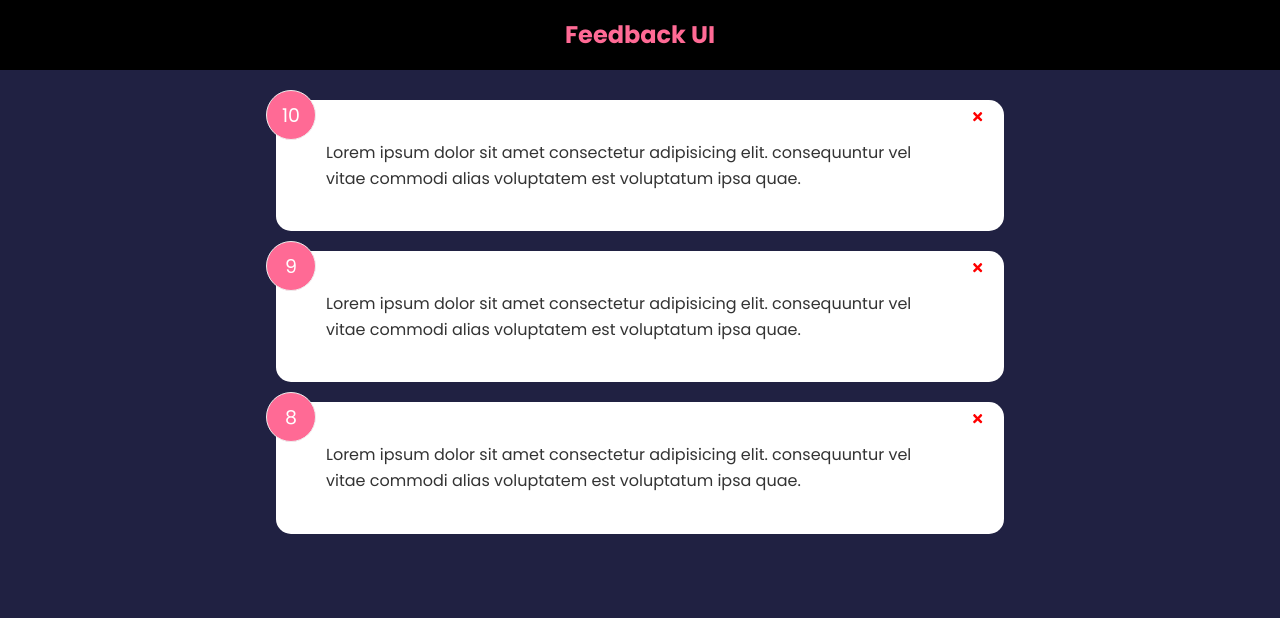
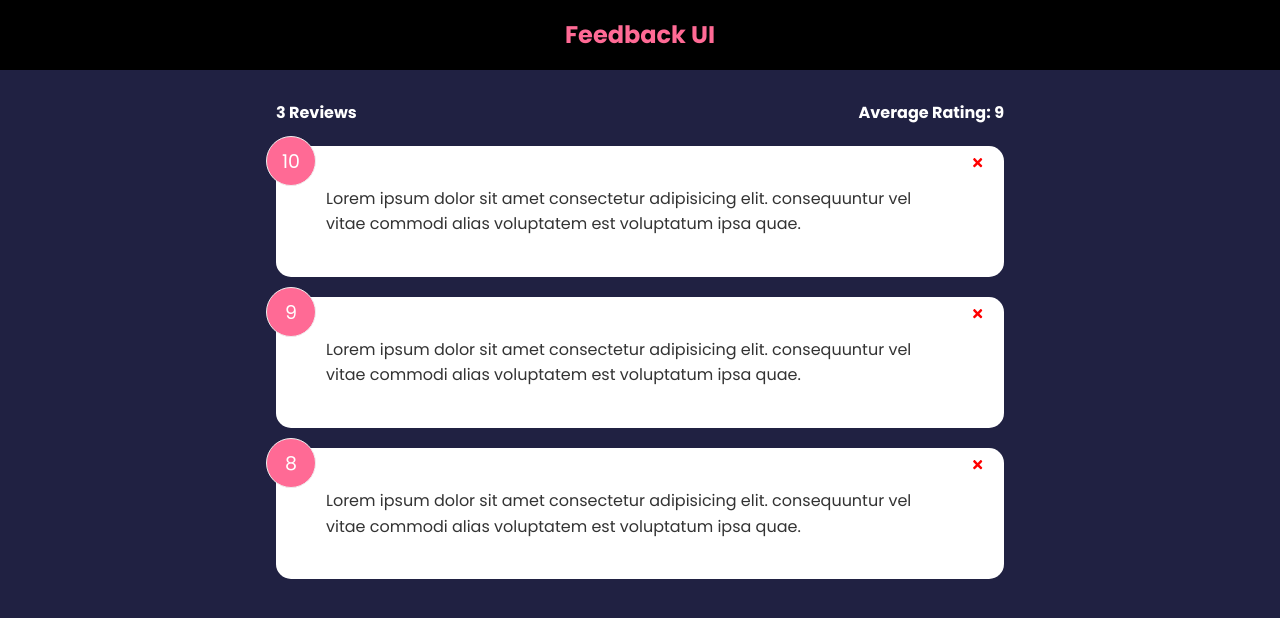
Before and after one commit to bllsglm/FeedBack-App, a React (Vite) app: page / in a window 1280 px wide. Shown: the top 618 px of the page. Built offline with nearby package versions, Linux system fonts and the light colour scheme; the HTML template or start-up script is replaced by a standard one.

Commit message:
add FeedbackStats

```diff
--- a/src/App.tsx
+++ b/src/App.tsx
@@ -3,6 +3,7 @@ import Header from './components/Header';
 import FeedbackData from './data/FeedbackData';
 import { useState } from 'react';
 import FeedbackList from './components/FeedbackList';
+import FeedbackStats from './components/FeedbackStats';
 
 function App() {
   const [feedback, setFeedback] = useState(FeedbackData)
@@ -17,6 +18,7 @@ function App() {
     <>
       <Header/>
       <div className="container">
+        <FeedbackStats feedback={feedback}/>
         <FeedbackList feedback={feedback} handleDelete={deleteFeedback}/>
       </div>
     </>
--- a/src/components/FeedbackList.tsx
+++ b/src/components/FeedbackList.tsx
@@ -6,7 +6,7 @@ type ItemProps = {
   text: string;
 };
 
-type FeedbackListProps = {
+export type FeedbackListProps = {
   feedback : ItemProps[];
   handleDelete :(id:number)=>void
 }
@@ -15,7 +15,6 @@ const FeedbackList = ({feedback, handleDelete}: FeedbackListProps) => {
   if(!feedback || feedback.length === 0){
     return <p>No Feedback Yet</p>
   }
-
 
   return (
     <div className="feedback-list">
--- /dev/null
+++ b/src/components/FeedbackStats.tsx
@@ -0,0 +1,19 @@
+import { FeedbackListProps } from "./FeedbackList"
+
+
+const FeedbackStats = ({feedback}: FeedbackListProps) => {
+
+
+  let average: number|string = feedback.reduce((acc,cur)=> acc + cur.rating,0)/ feedback.length
+
+  average = average.toFixed(1).replace(/[.,]0$/, '')
+
+  return (
+    <div className="feedback-stats">
+      <h4>{feedback.length} Reviews</h4>
+      <h4>Average Rating: {feedback.length>0 ? average : 0}</h4>
+    </div>
+  )
+}
+
+export default FeedbackStats
```
